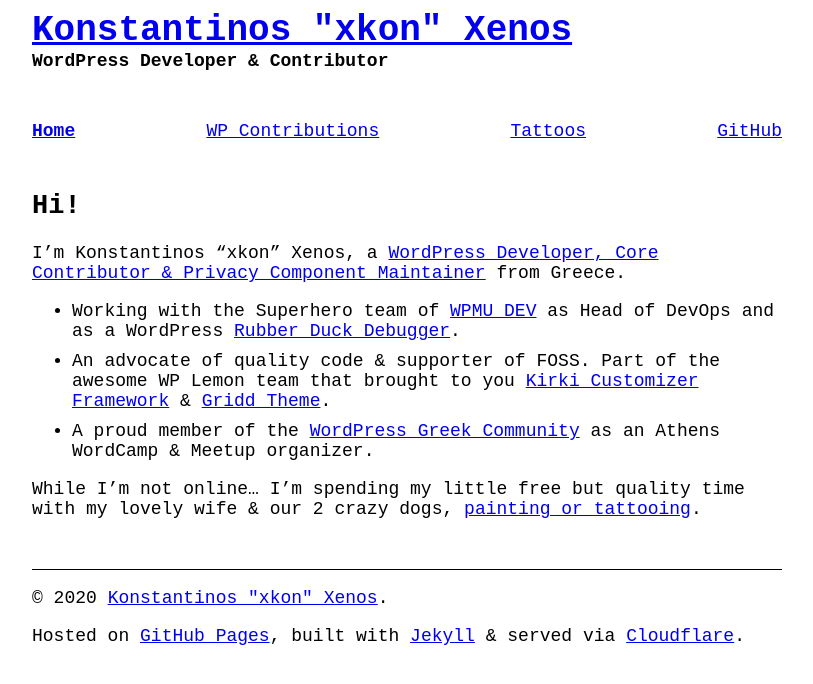
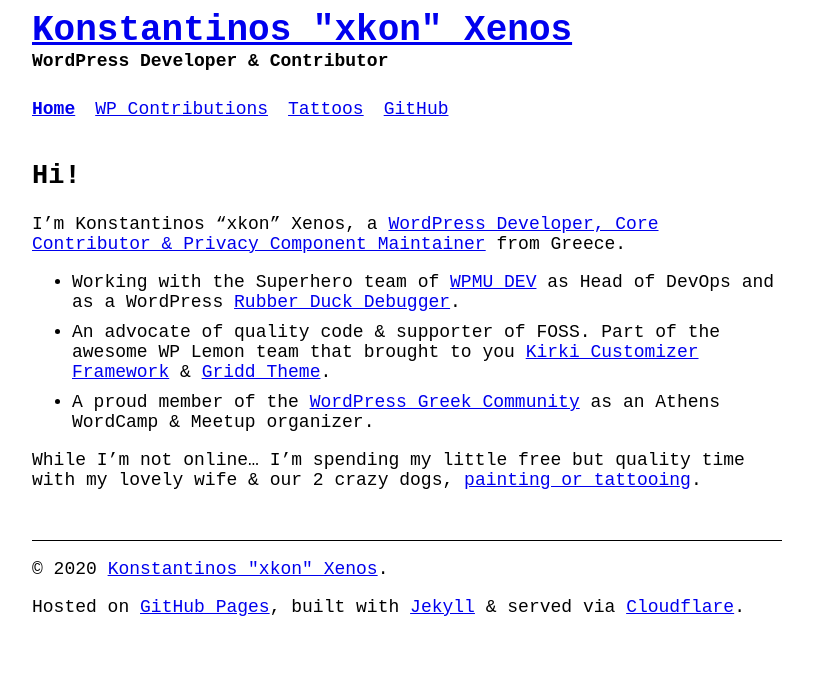
Before and after one commit to mrxkon/mrxkon.github.io, a Jekyll site: the page built from index.md, in a window 1280 px wide. Shown: the top 684 px of the page, without its empty margins (233-1046 px from the left). Built offline with Jekyll 4.4.1, drawn with Linux system fonts in a browser that asks for light colours.

Commit message:
Update header.html

```diff
--- a/_includes/header.html
+++ b/_includes/header.html
@@ -44,17 +44,21 @@
 				text-decoration: none;
 			}
 			nav {
-				margin-top: 50px;
-				margin-bottom: 50px;
+				height: 50px;
 			}
 			nav ul {
 				list-style: none;
 				padding: 0;
-				display: flex;
-				justify-content: space-between;
 			}
 			nav ul li.active {
 				font-weight: 700;
+			}
+			nav ul li {
+				float: left;
+				padding: 10px;
+			}
+			nav ul li:first-child {
+				padding-left: 0;
 			}
 			footer {
 				margin-top: 50px;
```
